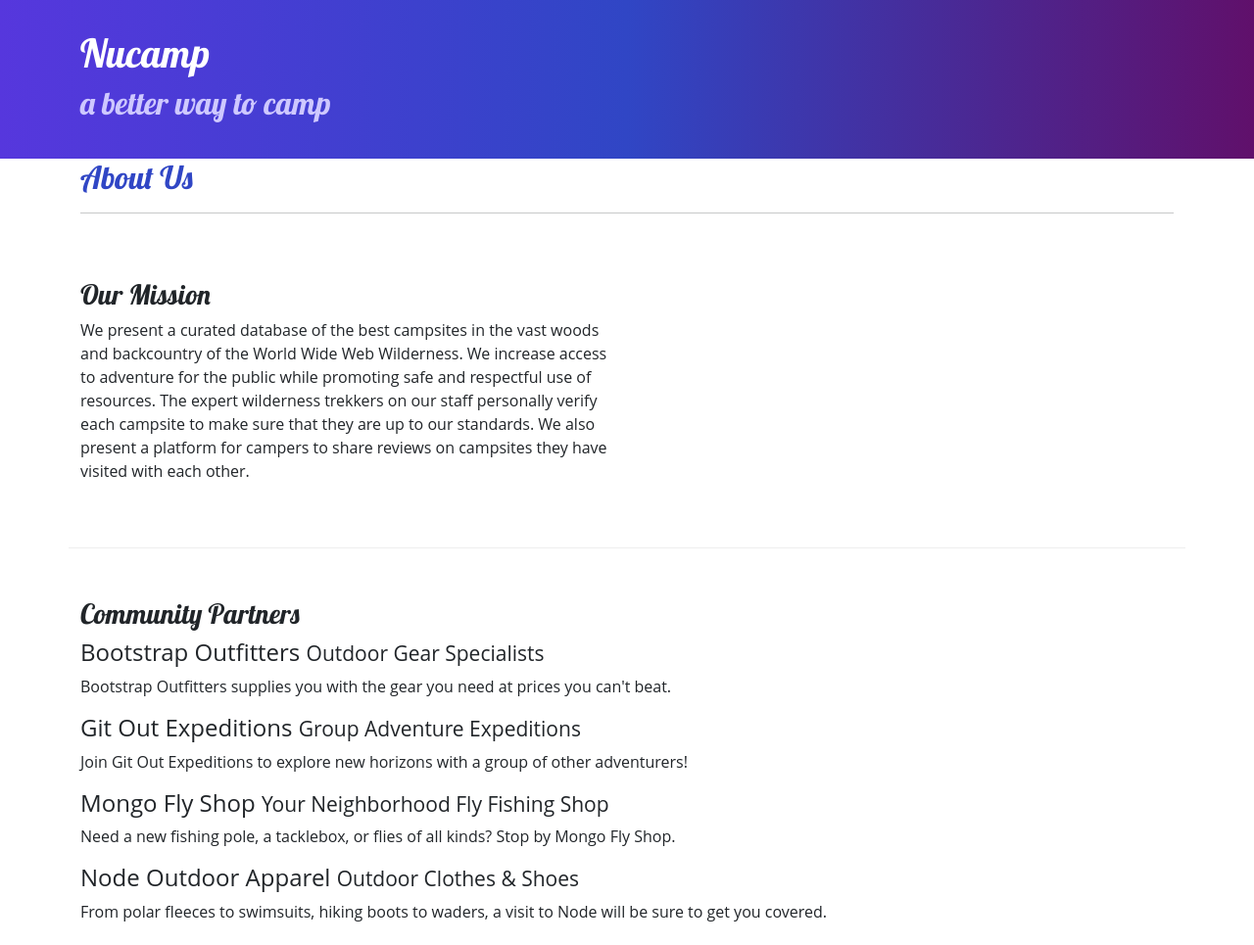
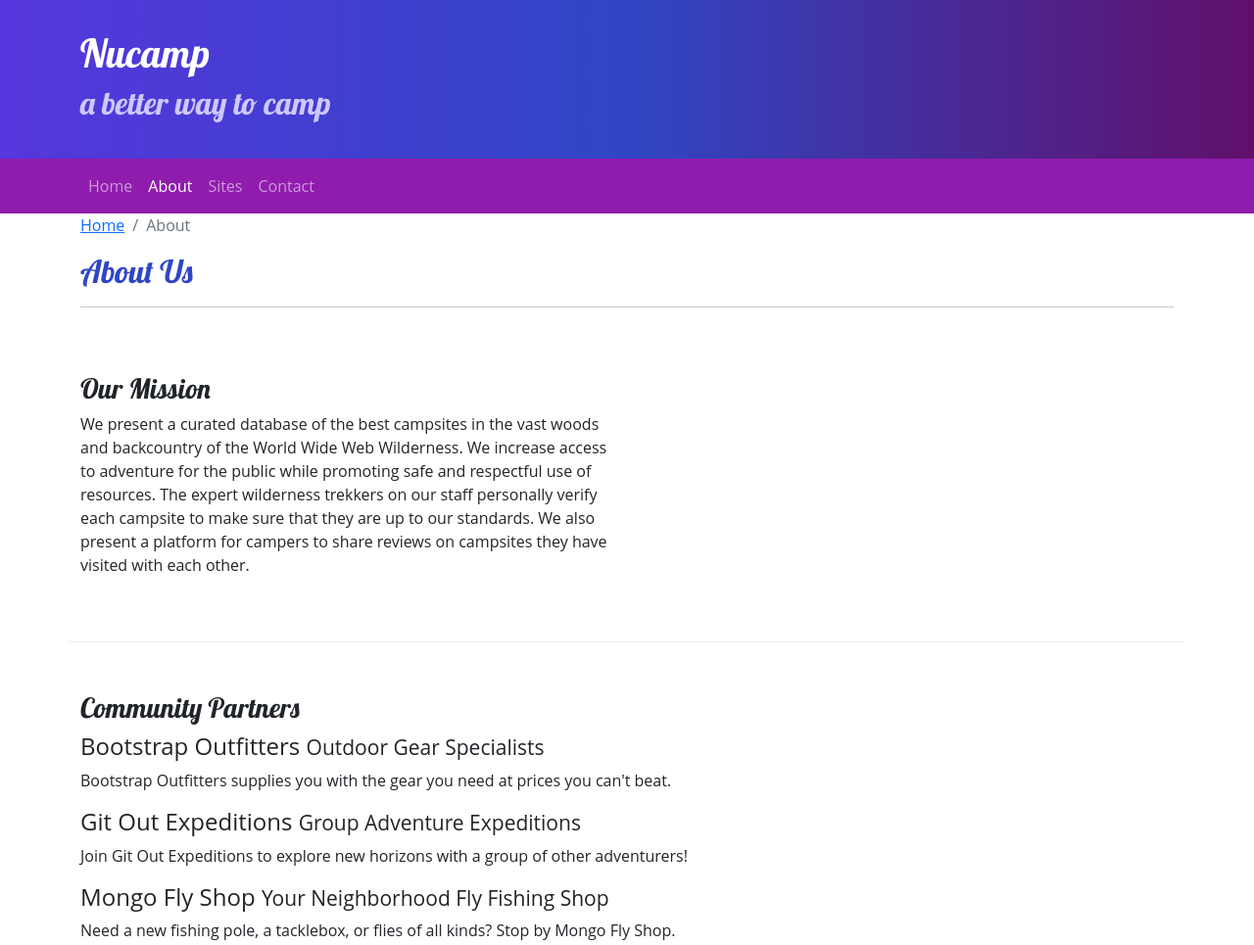
Before and after one commit to campbellzacharyc/nucampsite, a plain HTML site: page aboutus.html in a window 1280 px wide. Shown: the top 965 px of the page at 98% size. Drawn offline with nearby package versions, Linux system fonts and the light colour scheme.

Commit message:
Navbar and Breadcrumbs

```diff
--- a/aboutus.html
+++ b/aboutus.html
@@ -26,9 +26,30 @@
         </div>
     </header>
 
+    <!-- navbar -->
+    <nav class="navbar navbar-expand-sm navbar-dark sticky-top">
+        <div class="container">
+            <button class="navbar-toggler ms-auto" type="button" data-bs-toggle="collapse" data-bs-target="#nucampNavbar">
+                <span class="navbar-toggler-icon"></span>
+            </button>
+            <div class="collapse navbar-collapse" id="nucampNavbar">
+                <ul class="navbar-nav">
+                    <li class="nav-item"><a href="index.html" class="nav-link">Home</a></li>
+                    <li class="nav-item"><a href="#" class="nav-link active">About</a></li>
+                    <li class="nav-item"><a href="#" class="nav-link">Sites</a></li>
+                    <li class="nav-item"><a href="#" class="nav-link">Contact</a></li>
+                </ul>
+            </div>
+        </div>
+    </nav>
+
     <main class="container">
         <div>
-            <div>
+            <div class="col">
+                <ol class="breadcrumb">
+                    <li class="breadcrumb-item"><a href="index.html">Home</a></li>
+                    <li class="breadcrumb-item active">About</li>
+                </ol>
                <h2>About Us</h2>
                <hr />
             </div>
--- a/css/styles.css
+++ b/css/styles.css
@@ -30,3 +30,7 @@ footer {
     border-bottom: 1px ridge;
     min-height: 200px;
 }
+
+.navbar {
+    background-color: #901CAD;
+}
```
Also changed, not shown: index.html (+17 -0 lines).
